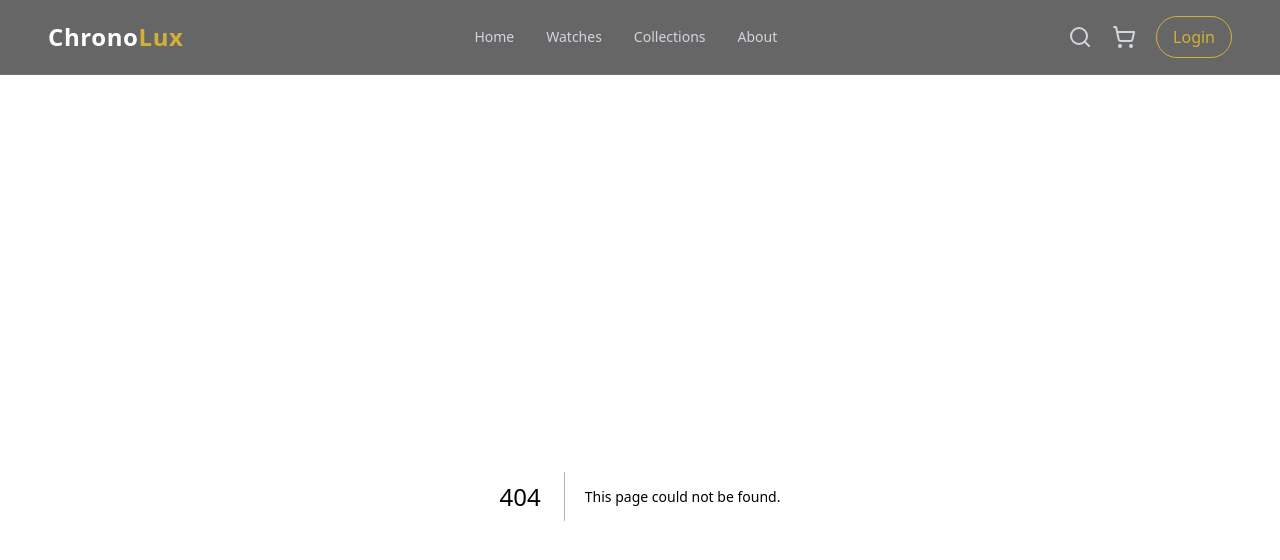
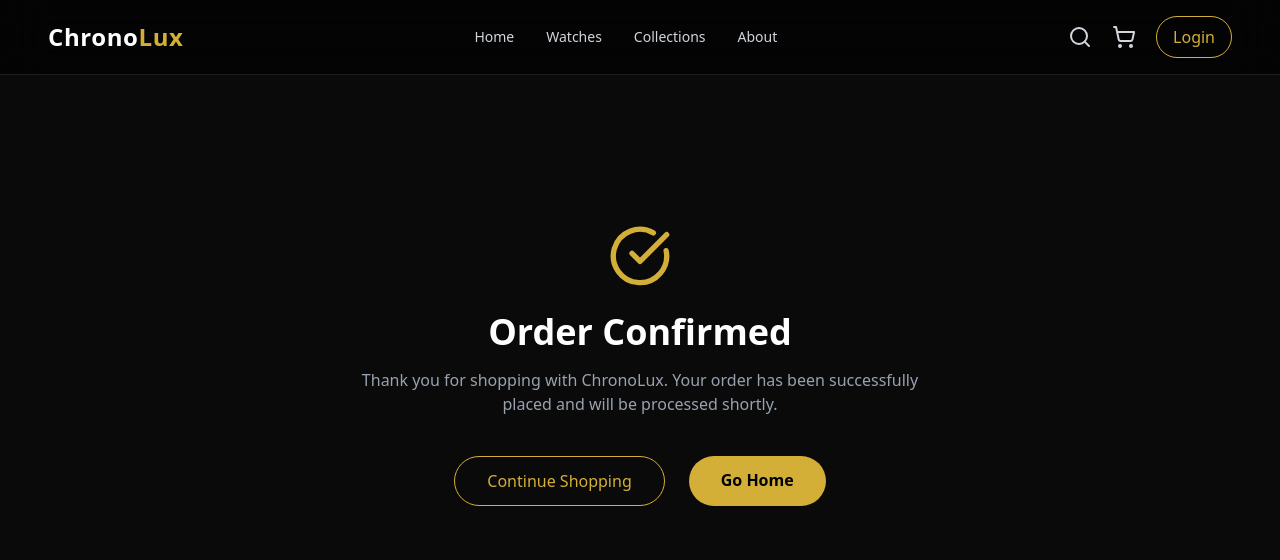
Before and after one commit to AaishaShahani2001/NextTick, a Next.js app in the folder client/: page /order-success in a window 1280 px wide. Before the commit this address had no page. Shown: the top 560 px of the page. Built offline with nearby package versions, Linux system fonts and the light colour scheme.

Commit message:
added add to cart ui with +/- buttons for item qty

```diff
--- /dev/null
+++ b/client/app/checkout/page.tsx
@@ -0,0 +1,115 @@
+"use client";
+
+import { useState } from "react";
+import { useRouter } from "next/navigation";
+import { useCart } from "@/src/context/CartContext";
+
+export default function CheckoutPage() {
+  const router = useRouter();
+  const { cart } = useCart();
+
+  const [form, setForm] = useState({
+    name: "",
+    email: "",
+    address: "",
+    phone: ""
+  });
+
+  const subtotal = cart.reduce(
+    (total, item) => total + item.product.price * item.quantity,
+    0
+  );
+
+  const handleChange = (e: React.ChangeEvent<HTMLInputElement>) => {
+    setForm({ ...form, [e.target.name]: e.target.value });
+  };
+
+  const handlePlaceOrder = () => {
+    if (!form.name || !form.email || !form.address || !form.phone) {
+      alert("Please fill all fields");
+      return;
+    }
+
+    // Demo order (later send to backend)
+    const order = {
+      customer: form,
+      items: cart,
+      total: subtotal
+    };
+
+    console.log("ORDER PLACED:", order);
+
+    router.push("/order-success");
+  };
+
+  if (cart.length === 0) {
+    router.push("/cart");
+    return null;
+  }
+
+  return (
+    <section className="max-w-7xl mx-auto px-6 md:px-12 py-20">
+      <h1 className="text-4xl font-bold text-white mb-12">
+        Checkout
+      </h1>
+
+      <div className="grid grid-cols-1 lg:grid-cols-2 gap-16">
+        {/* FORM */}
+        <div className="space-y-6">
+          <h2 className="text-xl font-semibold text-white">
+            Customer Details
+          </h2>
+
+          {["name", "email", "phone", "address"].map((field) => (
+            <input
+              key={field}
+              name={field}
+              placeholder={field.charAt(0).toUpperCase() + field.slice(1)}
+              value={(form as any)[field]}
+              onChange={handleChange}
+              className="w-full p-4 rounded-xl bg-black border border-white/10
+              text-white placeholder-gray-500 focus:outline-none
+              focus:border-[#d4af37]"
+            />
+          ))}
+        </div>
+
+        {/* SUMMARY */}
+        <div className="bg-black border border-white/10 rounded-2xl p-8 h-fit">
+          <h2 className="text-xl font-semibold text-white mb-6">
+            Order Summary
+          </h2>
+
+          {cart.map((item) => (
+            <div
+              key={`${item.product.id}-${item.selectedColor}`}
+              className="flex justify-between text-gray-400 mb-3"
+            >
+              <span>
+                {item.product.name} × {item.quantity}
+              </span>
+              <span>
+                ${item.product.price * item.quantity}
+              </span>
+            </div>
+          ))}
+
+          <div className="border-t border-white/10 mt-6 pt-6 flex justify-between text-lg font-bold text-white">
+            <span>Total</span>
+            <span className="text-[#d4af37]">
+              ${subtotal.toFixed(2)}
+            </span>
+          </div>
+
+          <button
+            onClick={handlePlaceOrder}
+            className="mt-8 w-full py-3 rounded-full bg-[#d4af37]
+            text-black font-semibold hover:opacity-90 transition"
+          >
+            Place Order
+          </button>
+        </div>
+      </div>
+    </section>
+  );
+}
--- /dev/null
+++ b/client/app/order-success/page.tsx
@@ -0,0 +1,41 @@
+"use client";
+
+import Link from "next/link";
+import { CheckCircle } from "lucide-react";
+
+export default function OrderSuccessPage() {
+  return (
+    <section className="max-w-7xl mx-auto px-6 md:px-12 py-32 text-center">
+      <CheckCircle size={64} className="mx-auto text-[#d4af37]" />
+
+      <h1 className="mt-6 text-4xl font-bold text-white">
+        Order Confirmed
+      </h1>
+
+      <p className="mt-4 text-gray-400 max-w-xl mx-auto">
+        Thank you for shopping with ChronoLux.
+        Your order has been successfully placed and will be
+        processed shortly.
+      </p>
+
+      <div className="mt-10 flex justify-center gap-6">
+        <Link
+          href="/watches"
+          className="px-8 py-3 rounded-full border border-[#d4af37]
+          text-[#d4af37] hover:bg-[#d4af37]
+          hover:text-black transition"
+        >
+          Continue Shopping
+        </Link>
+
+        <Link
+          href="/"
+          className="px-8 py-3 rounded-full bg-[#d4af37]
+          text-black font-semibold hover:opacity-90 transition"
+        >
+          Go Home
+        </Link>
+      </div>
+    </section>
+  );
+}
```
